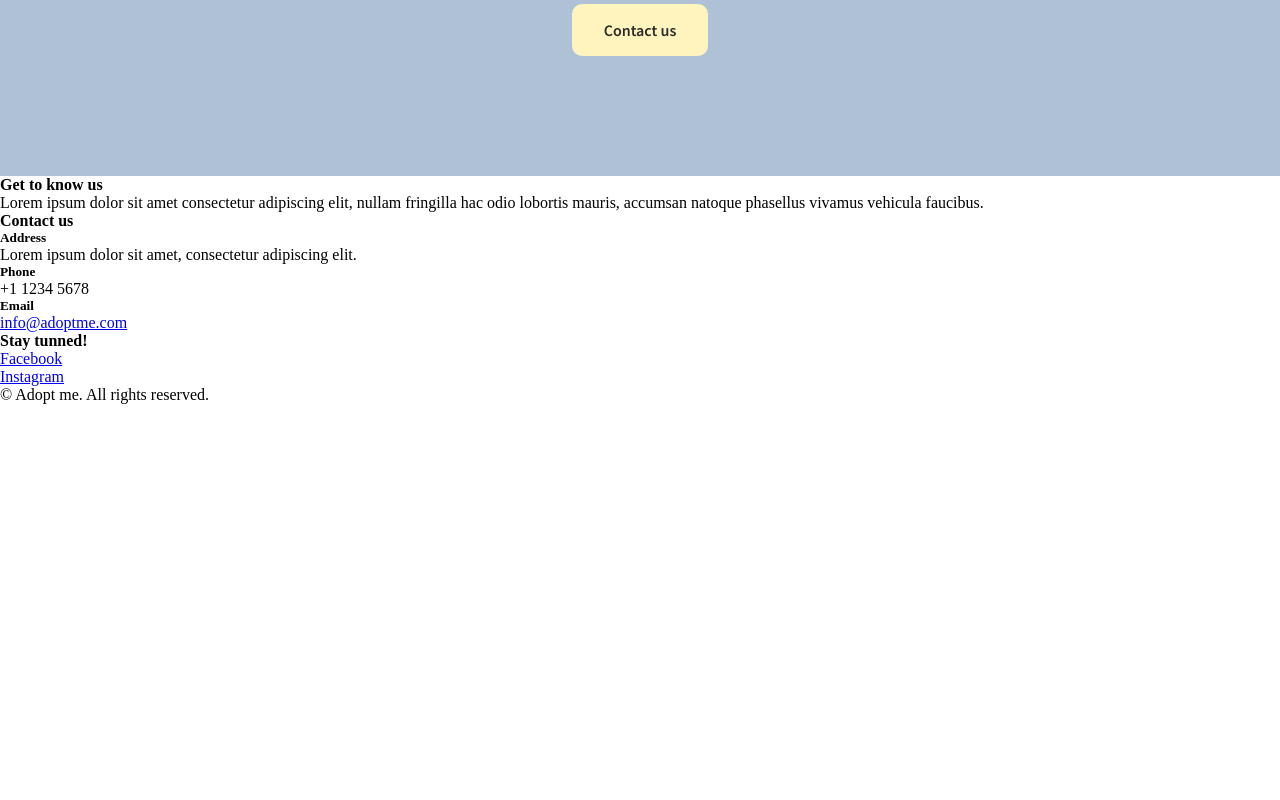
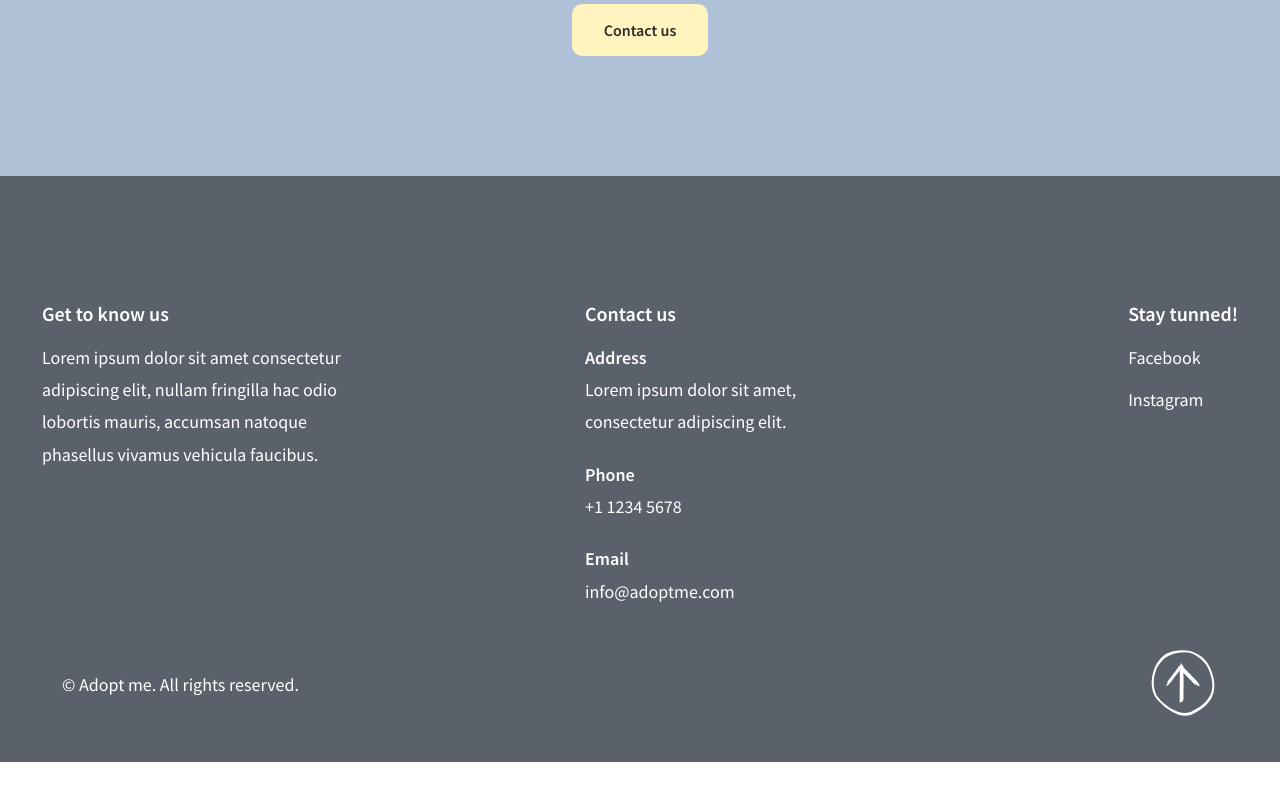
Before and after one commit to CandelaOlha/adopt-me, a website: page index.html in a window 1280 px wide. Shown: the part 3769-4569 px from the top of the page. After the commit the page ends 4531 px from the top, so only its background shows below. Drawn offline with nearby package versions, Linux system fonts and the light colour scheme.

Commit message:
added footer styles

```diff
--- a/index.html
+++ b/index.html
@@ -113,17 +113,17 @@
             </div>
             <div class="footer-column">
                 <h4 class="footer-column-title">Contact us</h4>
-                <div class="contact">
-                    <h5 class="contact-title">Address</h5>
-                    <p class="contact-text">Lorem ipsum dolor sit amet, consectetur adipiscing elit.</p>
+                <div class="contact-box">
+                    <h5 class="footer-column-subtitle">Address</h5>
+                    <p class="footer-column-text">Lorem ipsum dolor sit amet, consectetur adipiscing elit.</p>
                 </div>
-                <div class="contact">
-                    <h5 class="contact-title">Phone</h5>
-                    <p class="contact-text">+1 1234 5678</p>
+                <div class="contact-box">
+                    <h5 class="footer-column-subtitle">Phone</h5>
+                    <p class="footer-column-text">+1 1234 5678</p>
                 </div>
-                <div class="contact">
-                    <h5 class="contact-title">Email</h5>
-                    <a href="mailto:info@adoptme.com" class="contact-link">info@adoptme.com</a>
+                <div class="contact-box">
+                    <h5 class="footer-column-subtitle">Email</h5>
+                    <a href="mailto:info@adoptme.com" class="footer-column-link">info@adoptme.com</a>
                 </div>
             </div>
             <div class="footer-column">
@@ -141,7 +141,7 @@
         <div class="credits-container">
             <p class="credits">© Adopt me. All rights reserved.</p>
             <a href="#top" class="back-to-top-icon">
-                <img src="images/icons/arrow.svg" aria-label="back-to-top">
+                <img src="images/icons/arrow.svg" class="back-to-top-image" aria-label="back-to-top">
             </a>
         </div>
     </footer>
--- a/style.scss
+++ b/style.scss
@@ -14,11 +14,11 @@ $dark-color: #2c2c2c;
 $light-color: #fff;
 $grey-color: #5b616a;
 
-@mixin section {
+@mixin section($padding: 120px 40px) {
   align-items: center;
   display: flex;
   justify-content: center;
-  padding: 120px 40px;
+  padding: $padding;
 }
 
 @mixin container($flex-direction: column) {
@@ -42,10 +42,10 @@ $grey-color: #5b616a;
   }
 }
 
-@mixin text($text-color: $dark-color, $margin-bottom: 60px) {
+@mixin text($text-color: $dark-color, $font-size: 18px, $margin-bottom: 60px) {
   color: $text-color;
   font-family: $text-font;
-  font-size: 18px;
+  font-size: $font-size;
   line-height: 1.8;
   margin-bottom: $margin-bottom;
 }
@@ -301,3 +301,74 @@ header {
     @include cta();
   }
 }
+
+/* Footer styles */
+
+footer {
+  @include section($padding: 120px 40px 20px 40px);
+  background-color: $grey-color;
+  flex-direction: column;
+  .footer-container {
+    align-items: flex-start;
+    color: $light-color;
+    display: flex;
+    justify-content: space-between;
+    max-width: 1196px;
+    width: 100%;
+    .footer-column {
+      max-width: 300px;
+      .footer-column-title {
+        @include text(
+          $text-color: $light-color,
+          $font-size: 20px,
+          $margin-bottom: 10px
+        );
+        font-weight: 600;
+      }
+      .footer-column-subtitle {
+        @include text($text-color: $light-color, $margin-bottom: 0);
+        font-weight: 600;
+      }
+      .footer-column-text {
+        @include text($text-color: $light-color, $margin-bottom: 0);
+      }
+      .footer-column-link {
+        @include text($text-color: $light-color, $margin-bottom: 0);
+        text-decoration: none;
+      }
+      .contact-box {
+        margin-bottom: 20px;
+      }
+    }
+    .footer-social-media-list {
+      .social-media-item {
+        list-style-type: none;
+        margin-bottom: 10px;
+        .footer-social-media-link {
+          @include text($text-color: $light-color);
+          text-decoration: none;
+        }
+      }
+    }
+  }
+  .credits-container {
+    align-items: center;
+    display: flex;
+    justify-content: space-between;
+    max-width: 1196px;
+    padding: 20px;
+    width: 100%;
+    .credits {
+      @include text($text-color: $light-color, $margin-bottom: 0);
+    }
+    .back-to-top-icon {
+      .back-to-top-image {
+        color: $light-color;
+        font-size: 70px;
+        height: 70px;
+        transform: rotate(-90deg);
+        width: 70px;
+      }
+    }
+  }
+}
```
Also changed, not shown: style.css, 1 other file.
